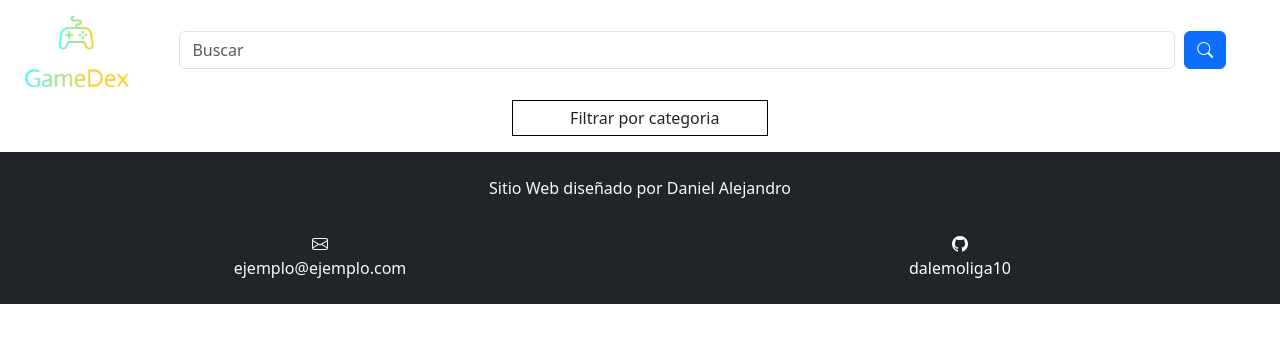
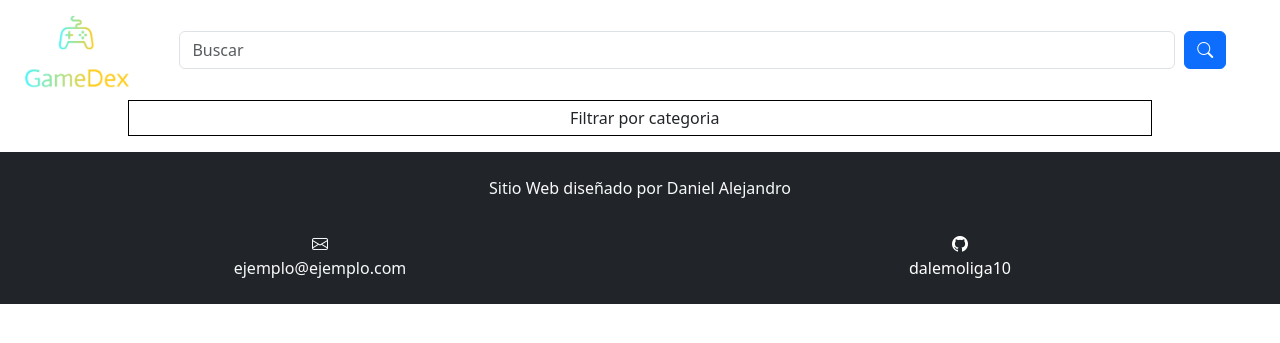
Before and after one commit to Dalemoliga10/Tfg, a PHP site: page /detalle.php?idJuego=1 in a window 1280 px wide. Shown: the top 343 px of the page. Run offline with PHP 8.4, Linux system fonts and the light colour scheme; data comes from the database, SQL or seed files in the repository; data that the repository does not hold is empty.

Commit message:
cambios front

```diff
--- a/detalle.php
+++ b/detalle.php
@@ -83,8 +83,8 @@ while ($registro = mysqli_fetch_row($registros)) {
                     </div>
                 </div>
             </div>
-            <h1 style="text-align: center;">Enlaces descarga/compra</h1>
-            <div class="row" style="text-align: center;">
+            <h1 style="text-align: center;margin-top:50px;">Enlaces descarga/compra</h1>
+            <div class="row mb-3" style="text-align: center;">
                 <div class="col-4">
                     <h2>PC</h2>
                     <?php
@@ -135,12 +135,12 @@ while ($registro = mysqli_fetch_row($registros)) {
                 </div>
             </div>
 
-            <h1 style="text-align: center;">Pagina oficial</h1>
-            <div class="container" style="text-align: center;">
+            <h1 style="text-align: center;margin-top:60px;">Pagina oficial</h1>
+            <div class="container" style="text-align: center;margin-bottom: 40px;">
                 <?php if(empty($registro[8])){
                     print ("Pagina oficial no existente");
                 }else{  ?>
-                    <a href="<?php echo $registro[8] ?>" target="_blank">Pagina oficial</a>
+                    <a href="<?php echo $registro[8] ?>" target="_blank" style="margin-right: 3%;" >Pagina oficial</a>
                 <?php }?>
             </div>
         </div>
--- a/header.php
+++ b/header.php
@@ -82,15 +82,17 @@
                 </div>
             </div>
         </div>
-        <div class="d-flex justify-content-center">
-            <div class='dropdown'>
-                <div class='title pointerCursor' style="text-align: center;">
+        <div class="d-flex justify-content-center" style="width: 100%;">
+            <div class='dropdown' style="width: 80%;">
+                <div class='title pointerCursor' style="text-align: center;clear:both;">
                     Filtrar por categoria
                 </div>
-                <div class='menu pointerCursor hide' style="text-align: center;">
+                <div class='menu pointerCursor hide d-flex justify-content-around'>
                         <?php while ($registro = mysqli_fetch_row($registros)) { ?>
-                        <label for="option<?php echo $contador ?>" style="margin-top: 5px;"><?php echo $registro[0]?></label>
-                        <input type="checkbox" id='option<?php echo $contador ?>' name="<?php echo $registro[0] ?>" style="margin-bottom:10px;"><br>
+                        <div>
+                            <label for="option<?php echo $contador ?>" style="margin-top: 5px;"><?php echo $registro[0]?></label>
+                            <input type="checkbox" id='option<?php echo $contador ?>' name="<?php echo $registro[0] ?>" style="margin-bottom:10px;"><br>
+                        </div>
                         <?php $contador = $contador + 1;} ?>
                 </div>
 
```
